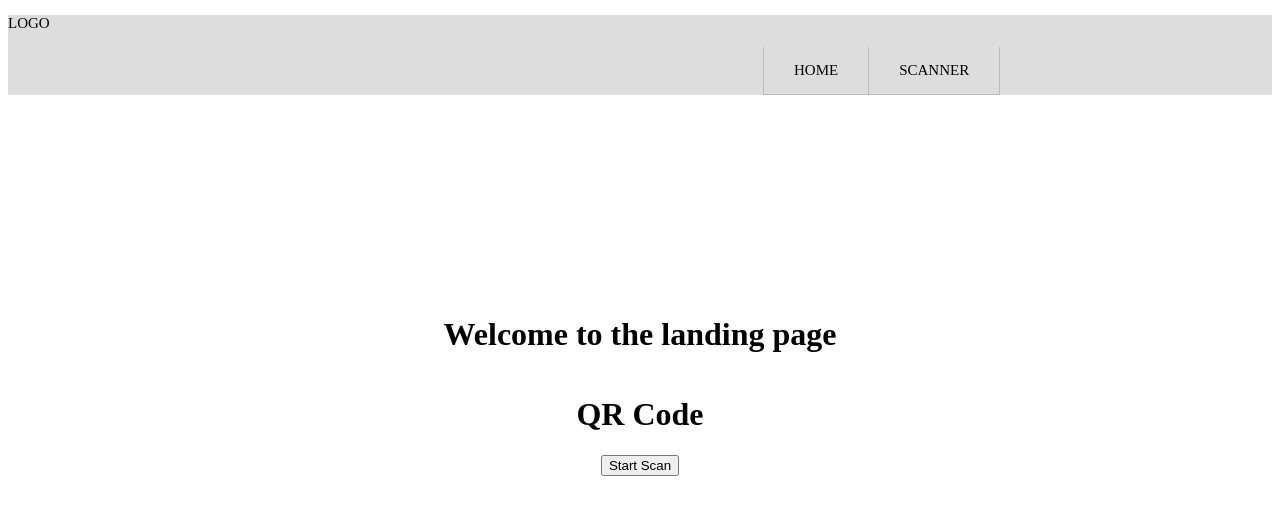
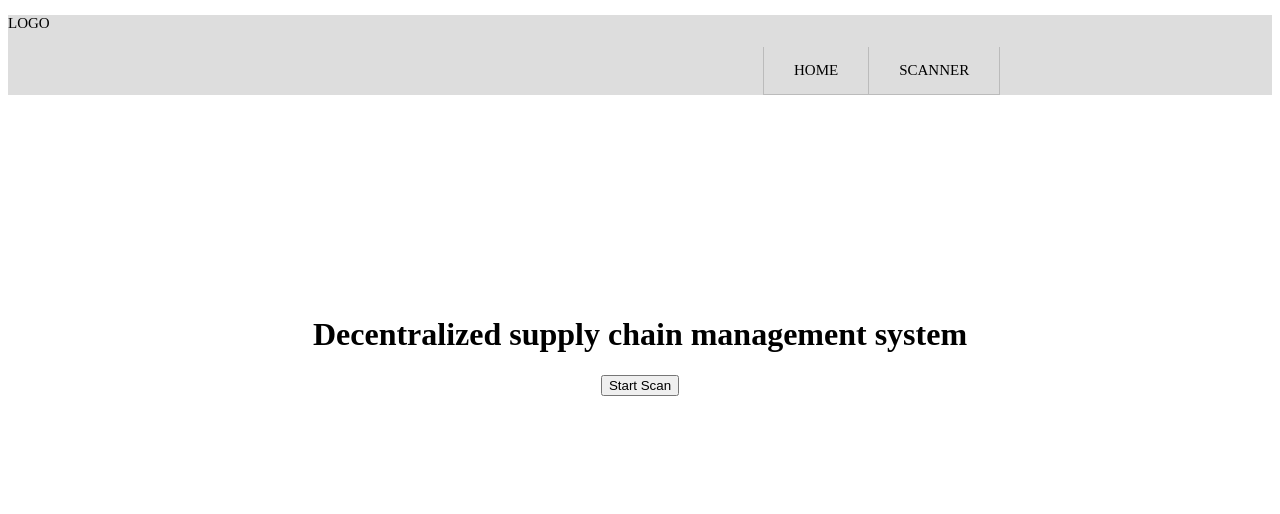
Before and after one commit to Ayush200423/ChainLink, a React (Create React App) app: page / in a window 1280 px wide. Shown: the top 514 px of the page. Built offline with nearby package versions, Linux system fonts and the light colour scheme.

Commit message:
Changes to App.js

```diff
--- a/src/App.js
+++ b/src/App.js
@@ -11,21 +11,21 @@ function App() {
           <p className="logo">LOGO</p>
           <ul>
 
-            <div className = "flexbox-container">
-           <div className = "flexboxitem-1">
-           <li><a href>HOME</a></li> </div>
-           <div className = "flexboxitem-2"><li>
-            <a href>SCANNER</a></li>
-           </div>
+            <div className="flexbox-container">
+              <div className="flexboxitem-1">
+                <li><a href>HOME</a></li> </div>
+              <div className="flexboxitem-2"><li>
+                <a href>SCANNER</a></li>
+              </div>
             </div>
 
           </ul>
         </div>
         <div class="welcome">
           <div class="leftSide">
-            <h1>Welcome to the landing page</h1>
+            <h1>Decentralized supply chain management system</h1>
             <QRScanner />
-            </div>
+          </div>
         </div>
       </header>
     </div>
--- a/src/Components/QRScanner.js
+++ b/src/Components/QRScanner.js
@@ -23,8 +23,6 @@ const QRScanner = () => {
   };
   return (
     <div className="App">
-      <h1>QR Code</h1>
-
       <button
         onClick={() => {
           setStartScan(!startScan);
```
